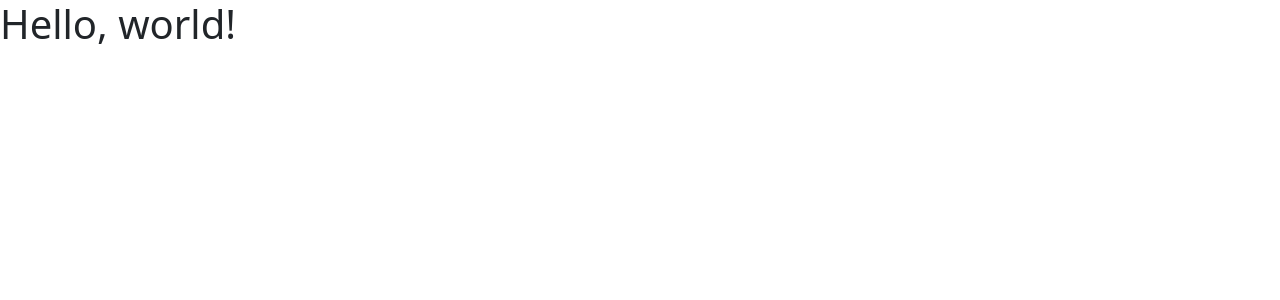
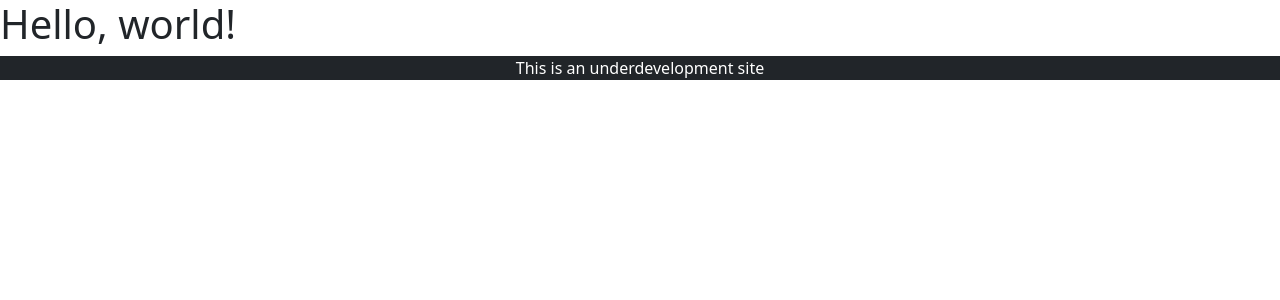
Before and after one commit to Algos-bySchizo/E-Commerce-Blog-Website, a Django app: page /shop/ in a window 1280 px wide. Shown: the top 300 px of the page. Run offline with Django 5.2, Linux system fonts and the light colour scheme.

Commit message:
implemented the static library

```diff
--- /dev/null
+++ b/ecomsite/blog/static/blog/static.txt
@@ -0,0 +1 @@
+this is just a normal txt it does nothing!
--- a/ecomsite/blog/templates/blog/index.html
+++ b/ecomsite/blog/templates/blog/index.html
@@ -8,6 +8,8 @@
   </head>
   <body>
     <h1>Hello, world!</h1>
+    {% load static %}
+    <a href="{%static 'blog/static.txt' %}">button</a>
     <script src="https://cdn.jsdelivr.net/npm/bootstrap@5.3.6/dist/js/bootstrap.bundle.min.js" integrity="sha384-j1CDi7MgGQ12Z7Qab0qlWQ/Qqz24Gc6BM0thvEMVjHnfYGF0rmFCozFSxQBxwHKO" crossorigin="anonymous"></script>
   </body>
 </html>
--- a/ecomsite/shop/templates/shop/index.html
+++ b/ecomsite/shop/templates/shop/index.html
@@ -9,5 +9,12 @@
   <body>
     <h1>Hello, world!</h1>
     <script src="https://cdn.jsdelivr.net/npm/bootstrap@5.3.6/dist/js/bootstrap.bundle.min.js" integrity="sha384-j1CDi7MgGQ12Z7Qab0qlWQ/Qqz24Gc6BM0thvEMVjHnfYGF0rmFCozFSxQBxwHKO" crossorigin="anonymous"></script>
-  </body>
+</body>
+<center>
+    <footer class="bg-dark">
+        <p style="color: white;">
+          This is an underdevelopment site
+      </p>
+  </footer>
+</center>
 </html>
```
Also changed, not shown: ecomsite/shop/views.py (line endings or trailing spaces).
